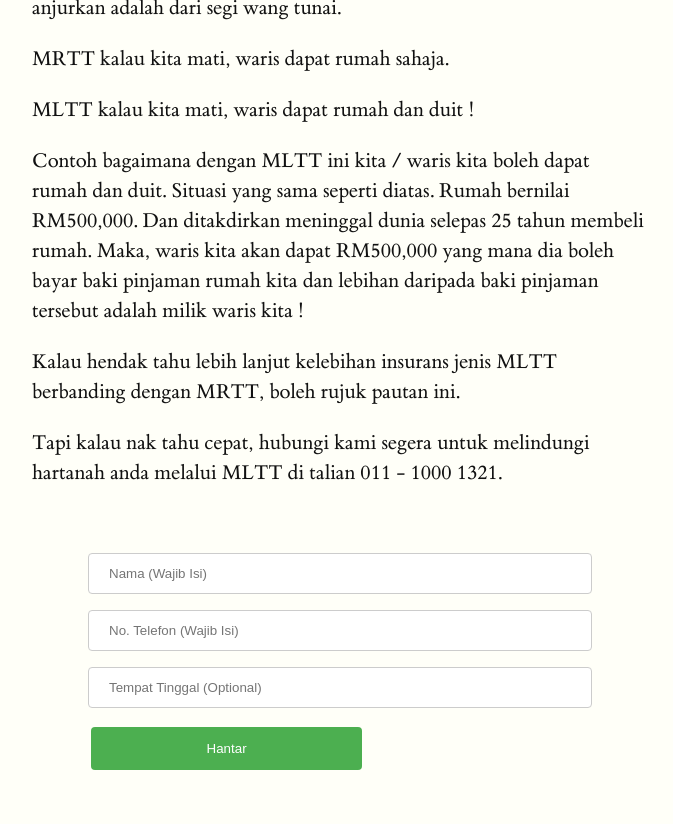
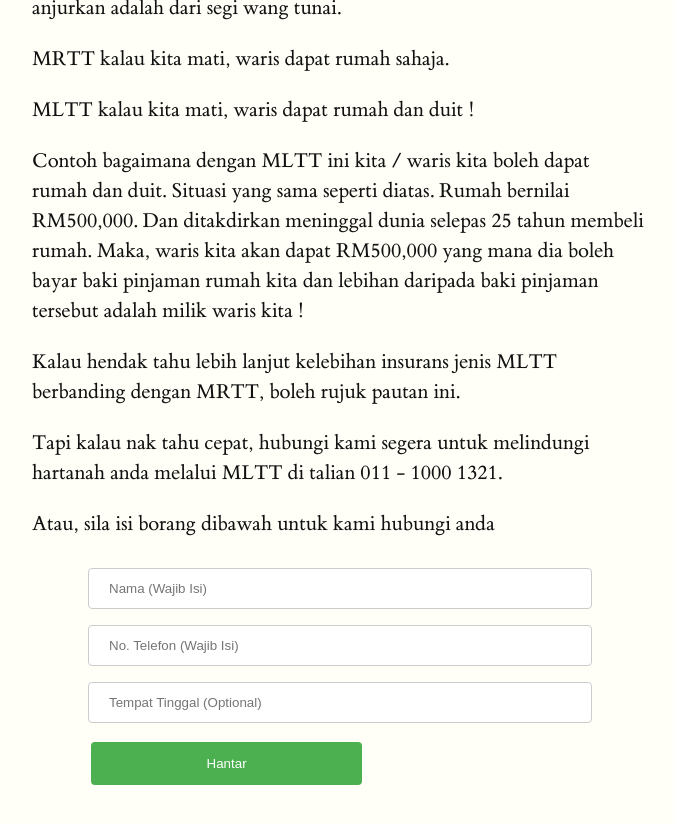
Before and after one commit to takafulis/takafulis.github.io, a Jekyll site: the page built from _posts/2016-09-11-proses-ringkas-membeli-rumah.md, in a window 1280 px wide and 900 px high, scrolled down 2415 px. Shown: the top 824 px of the window, without its empty margins (128-801 px from the left). Built offline with Jekyll 4.4.1, drawn with Linux system fonts in a browser that asks for light colours.

Commit message:
Update default3.html

```diff
--- a/_layouts/default3.html
+++ b/_layouts/default3.html
@@ -13,9 +13,9 @@
 <body>
   <article>
     {{ content }}
-	  <section>
+  <p>Atau, sila isi borang dibawah untuk kami hubungi anda</p>
+
 	    {% include borangori.html %}
-    </section>
   </article>
 </body>
 </html>
```
